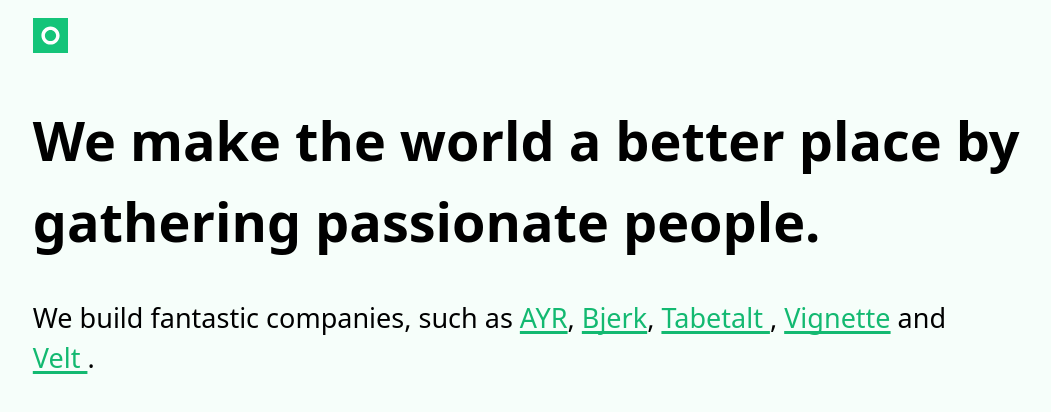
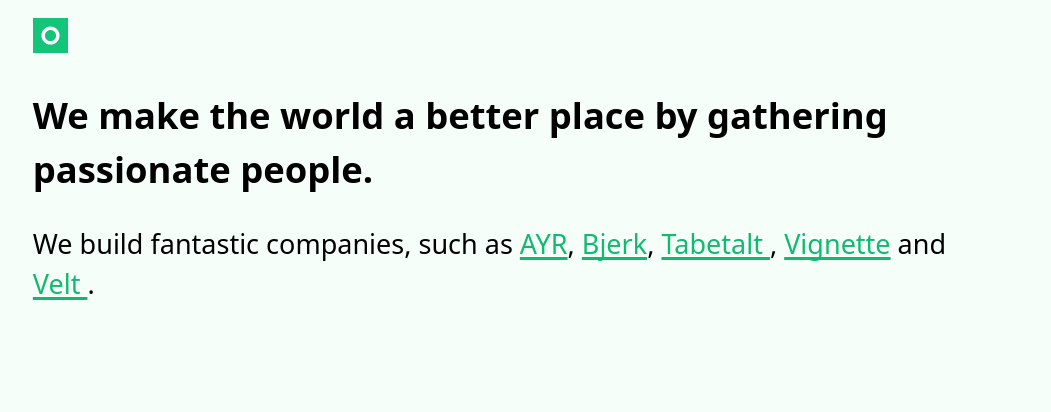
Before and after one commit to objno/website, an Astro site: page / in a window 1280 px wide. Shown: the whole page, without its empty margins (113-1164 px from the left). Built offline with nearby package versions, Linux system fonts and the light colour scheme; Astro itself is replaced by a stand-in of ours.

Commit message:
Update font size for h1 element

```diff
--- a/src/pages/index.astro
+++ b/src/pages/index.astro
@@ -48,7 +48,7 @@
     font-size: 1.5rem;
 	}
 
-	strong {
+	h1 {
 		font-size: clamp(1.56rem, 1vw + 1.31rem, 2.11rem);
 		font-weight: bold;
 	}
```
